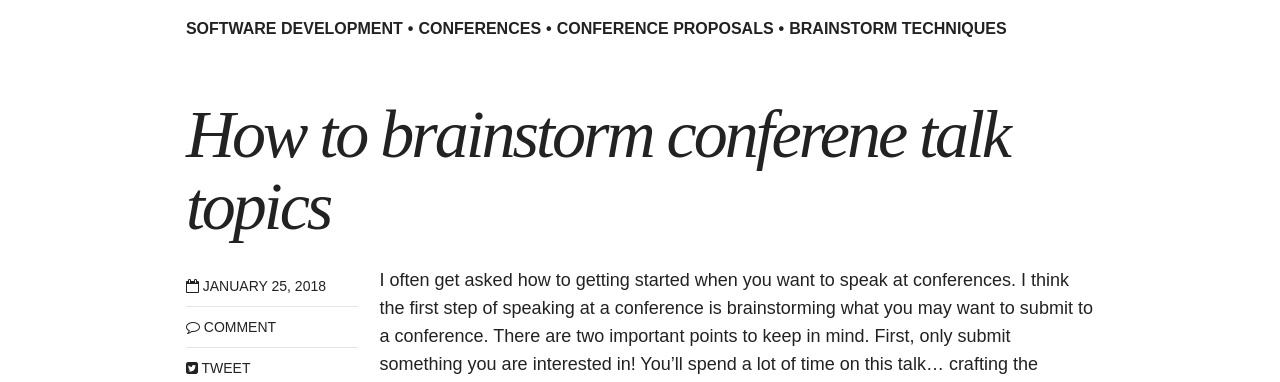
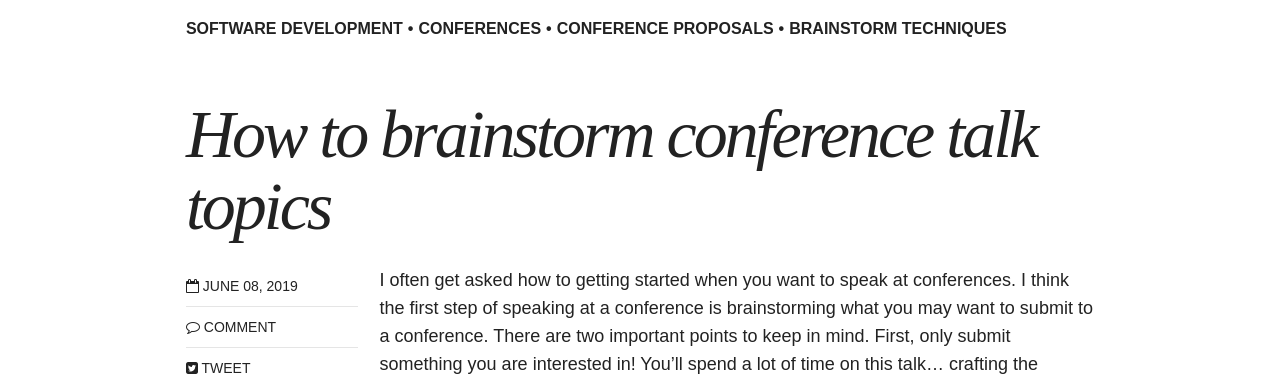
Before and after one commit to asheren/asheren.github.io, a Jekyll site: the page built from _posts/blog/2019-06-08-brainstorm-for-conference-talks.md, in a window 1280 px wide. Shown: the part 434-816 px from the top of the page. Built offline with Jekyll 4.4.1, drawn with Linux system fonts in a browser that asks for light colours; nearby versions of some CDN libraries; comment, search, counter and statistics services are not loaded.

Commit message:
Update and rename 2018-01-25-brainstorm-for-conference-talks.md to 2019-06-08-brainstorm-for-conference-talks.md

```diff
--- a/_posts/blog/2018-01-25-brainstorm-for-conference-talks.md
+++ b/_posts/blog/2019-06-08-brainstorm-for-conference-talks.md
@@ -1,7 +1,7 @@
 ---
 layout: post
-title: "How to brainstorm conferene talk topics"
-date: '2018-01-25'
+title: "How to brainstorm conference talk topics"
+date: '2019-06-08'
 author: Allison McMillan
 share: true
 tags:
```
